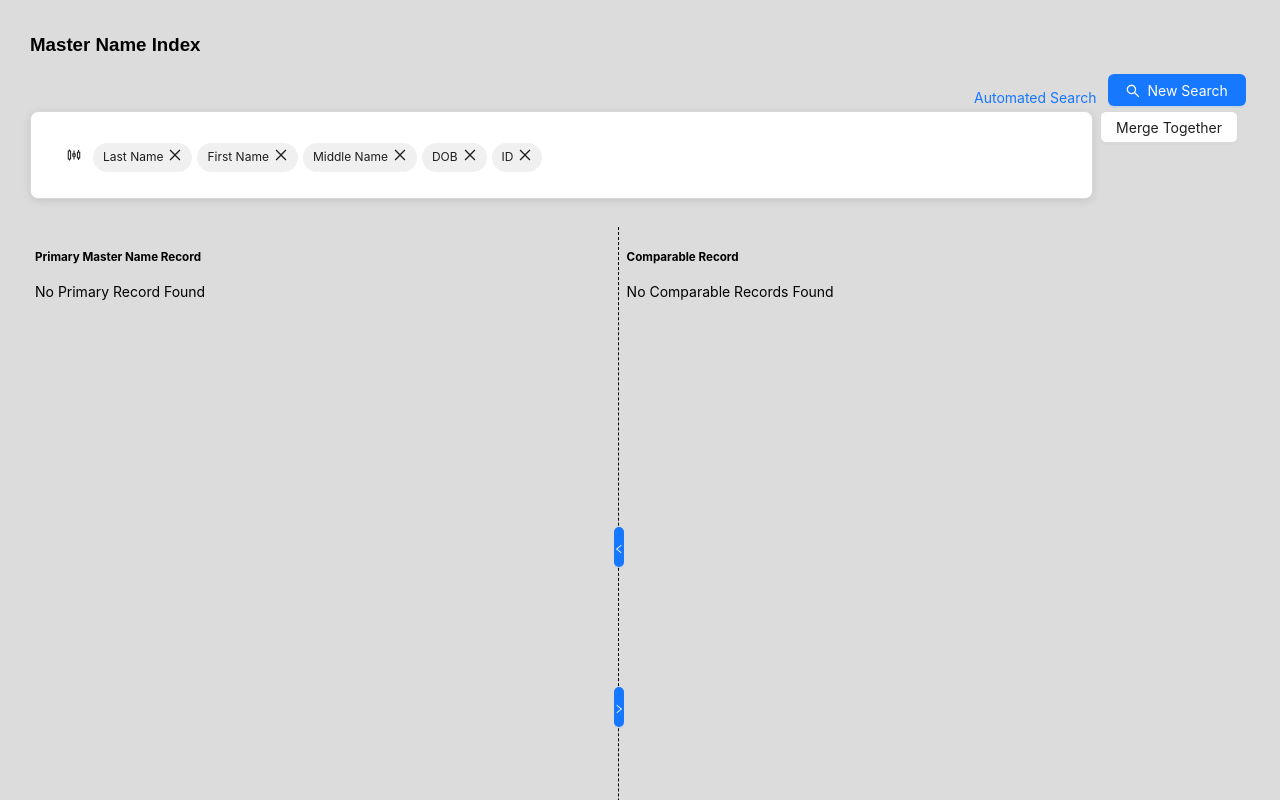
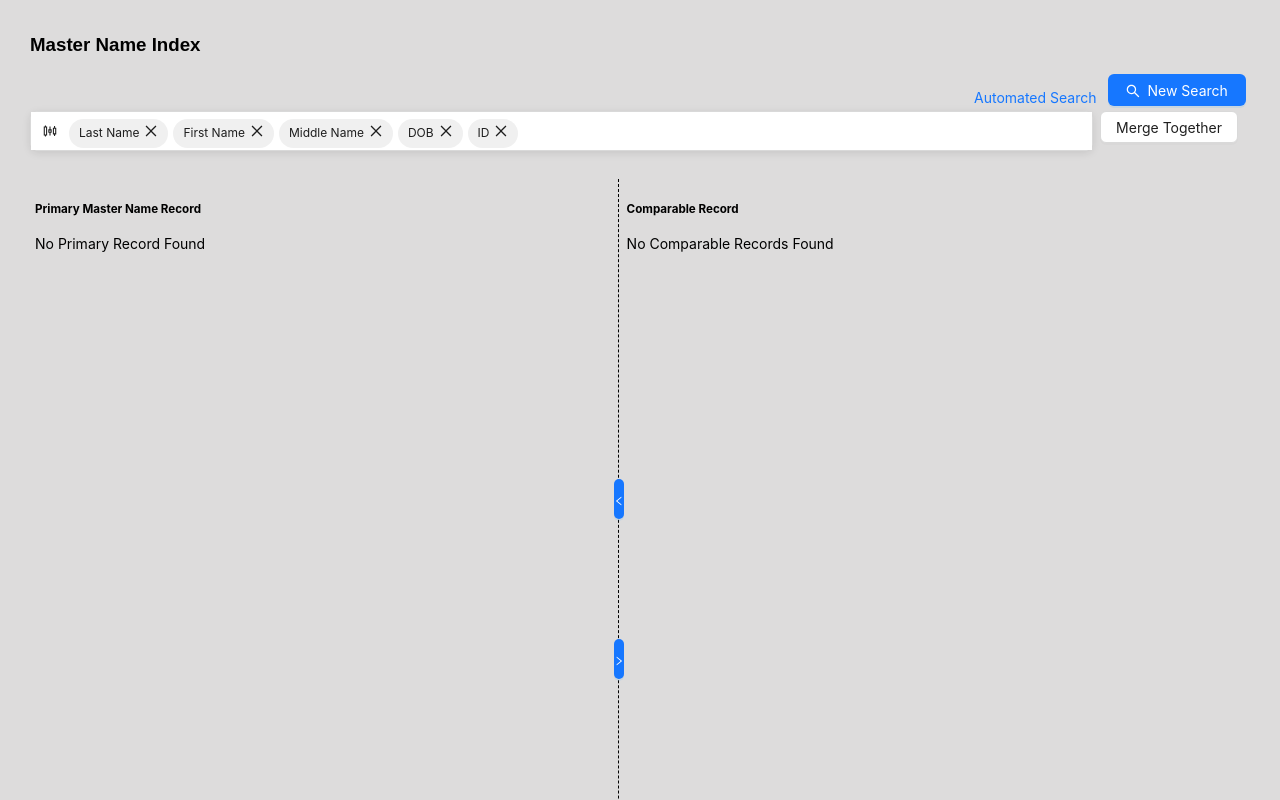
Before and after one commit to anants23O02/CJN-merged, a Next.js app: page /pages/Automated in a window 1280 px wide. Shown: the top 800 px of the page. Built offline with nearby package versions, Linux system fonts and the light colour scheme.

Commit message:
fixed filterpopup

```diff
--- a/app/components/Modal2/Modal.tsx
+++ b/app/components/Modal2/Modal.tsx
@@ -57,6 +57,9 @@ const FilterPopup: React.FC<{handlefilters?:(selectedFilters:any)=>void}> = ({ha
             borderRadius: "8px",
             boxShadow: "0 2px 8px rgba(0, 0, 0, 0.1)",
             marginBottom: "16px",
+          }}
+          bodyStyle={{
+            padding:'0'
           }}
         >
     <div className='popup' style={{backgroundColor:"#fff",width:"100%",}}>
--- a/app/pages/MasterTablePage/page.tsx
+++ b/app/pages/MasterTablePage/page.tsx
@@ -25,7 +25,9 @@ export default function Home() {
 
       <div className="part">
       <div className="left-part">
+        <Col flex="auto">
       <FilterPopup handlefilters={handlefilters} />
+        </Col>
       <p className="form-heading">Primary Master Name Record</p>
       <p className="table-heading">Select Name</p>
       <div className="table">
--- a/app/pages/primaryManualSearch/page.tsx
+++ b/app/pages/primaryManualSearch/page.tsx
@@ -1,6 +1,6 @@
 "use client";
 
-import { Breadcrumb } from "antd";
+import { Breadcrumb,Col } from "antd";
 import Link from "next/link";
 import Form1 from "../../components/form2/form2";
 import FilterPopup from "../../components/Modal2/Modal";
@@ -19,7 +19,9 @@ export default function Home() {
     <div className="merge-page">
       <p className="heading">Master Name Index</p>
       <h3 className="sub-heading">Master Name Record Merge</h3>
+      <Col flex="auto">
       <FilterPopup  />
+      </Col>
       <p className="form-heading">Primary Master Name Record</p>
       <div className="sub-container">
         <div className="form">
```
